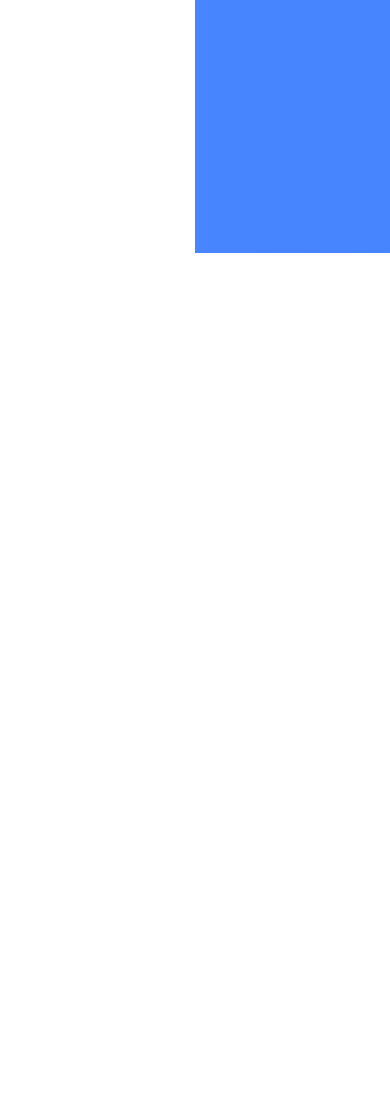
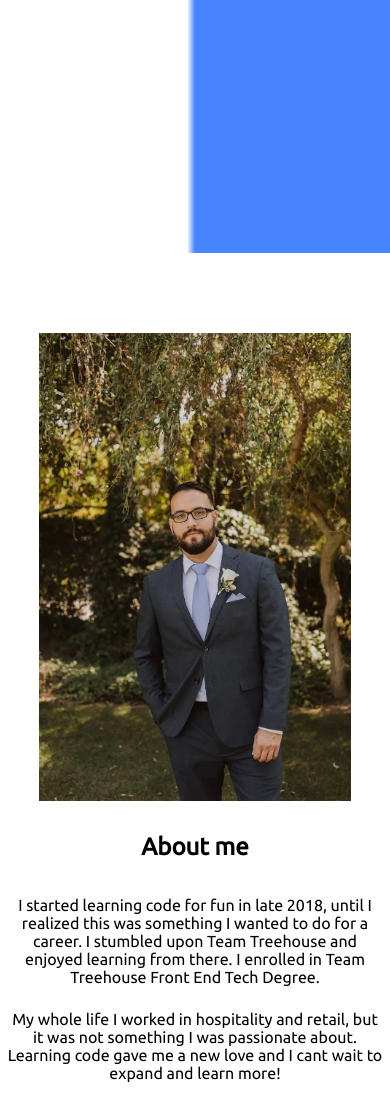
Before and after one commit to daronirl/jp-portfolio-new, a plain HTML site: page index.html in a window 390 px wide. Shown: the part 671-1771 px from the top of the page. Before the commit the page ends 924 px from the top, so only its background shows below. Drawn offline with Linux system fonts and the light colour scheme.

Commit message:
finished about me section

```diff
--- a/index.html
+++ b/index.html
@@ -4,6 +4,9 @@
     <meta charset="UTF-8" />
     <meta http-equiv="X-UA-Compatible" content="IE=edge" />
     <meta name="viewport" content="width=device-width, initial-scale=1.0" />
+    <link rel="preconnect" href="https://fonts.googleapis.com">
+    <link rel="preconnect" href="https://fonts.gstatic.com" crossorigin>
+    <link href="https://fonts.googleapis.com/css2?family=Ubuntu&display=swap" rel="stylesheet">
     <link rel="stylesheet" href="style.css">
     <title>John Prescott Portfolio</title>
   </head>
@@ -33,7 +36,21 @@
         <p>Front End <span class="port">Developer</span></p>
         <a href="#" class="myButton">Get In Touch</a>
         <p>Check out my projects <span class="port">below!</span></p>
+    </section>
 
+    <section class="about-me">
+        <div class="card">
+            <img src="./images/john.webp" alt="John Prescott">
+            <h2>About me</h2>
+            <p>I started learning code for fun in late 2018, until I realized this was something
+               I wanted to do for a career. I stumbled upon Team Treehouse and enjoyed learning from there.
+               I enrolled in Team Treehouse Front End Tech Degree.
+              </p>
+              <p>
+                My whole life I worked in hospitality and retail, but it was not something I was passionate about.
+                 Learning code gave me a new love and I cant wait to expand and learn more!
+              </p>
+        </div>
     </section>
   </main>
 
--- a/style.css
+++ b/style.css
@@ -2,6 +2,7 @@
     margin: 0;
     padding: 0;
     box-sizing: border-box;
+    font-family: 'Ubuntu', sans-serif;
 }
 .logo {
     width: 110px;
@@ -16,7 +17,7 @@
     justify-content: center;
     align-items: center;
     text-align: center;
-    background: linear-gradient(to right,#fff 0%,#fff 50%, hsl(220, 100%, 64%) 50%,  #4685ff 100% );
+    background: linear-gradient(to right,#fff 0%,#fff 48%, hsl(220, 100%, 64%) 50%,  #4685ff 100% );
 }
 
 .hero h1, p {
@@ -35,8 +36,9 @@
 
 .port {
     color: #fff;
+}
 
-}
+
 
 .myButton {
 	box-shadow:inset 0px -3px 7px 0px #000;
@@ -62,9 +64,6 @@
 	position:relative;
 	top:1px;
 }
-
-
-
 
 
 header {
@@ -112,6 +111,8 @@ header {
     color: #fff;
     background-color: #000;
 }
+
+
 
 
 @media (max-width: 1440px) {
@@ -184,6 +185,27 @@ header {
     color: #000;
 }
 
+.about-me {
+    display: flex;
+    text-align: center;
+    margin-top: 5em;
+}
+
+.about-me h2 {
+    margin: 1.2em 0;
+}
+
+.about-me p {
+    margin: 0.7em 0;
+    padding: 0.4em;
+}
+
+.card img {
+    width: 80vw;
+
+}
+
+
 
 
 }
```
Also changed, not shown: images/heroimg.webp (deleted), images/john.webp (added).
